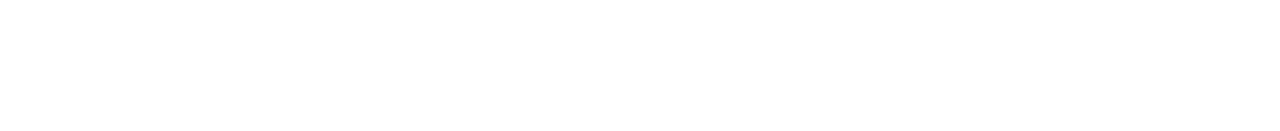
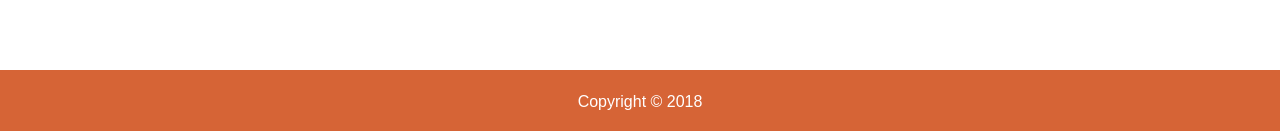
Before and after one commit to mojicaj/justcode, a React (Create React App) app in the folder client/: page / in a window 1280 px wide. Shown: the part 1383-1514 px from the top of the page. Before the commit the page ends 1390 px from the top, so only its background shows below. Built offline with nearby package versions, Linux system fonts and the light colour scheme; a web font is replaced by a local one.

Commit message:
create & style footer

```diff
--- a/client/src/App.js
+++ b/client/src/App.js
@@ -2,6 +2,7 @@ import React, { Component } from 'react';
 import './App.css';
 import Hero from './components/hero/hero-main';
 import About from './components/about/about';
+import Footer from './components/footer/footer';
 
 class App extends Component {
   render() {
@@ -13,6 +14,7 @@ class App extends Component {
 
         <Hero />
         <About />
+        <Footer />
 
       </div>
     );
--- /dev/null
+++ b/client/src/components/footer/footer.css
@@ -0,0 +1,7 @@
+.footer {
+  background-color: #D66436;
+  width: 100%;
+  color: white;
+  margin-top: 10vh;
+  padding: .5vh;
+}
--- /dev/null
+++ b/client/src/components/footer/footer.js
@@ -0,0 +1,18 @@
+import React, { Component } from 'react';
+import './footer.css';
+
+
+class Footer extends Component {
+  render() {
+    return (
+      <div className='footer'>
+        <div className='footer-content'>
+          <p>Copyright &copy; 2018</p>
+        </div>
+
+      </div>
+    );
+  }
+}
+
+export default Footer;
```
